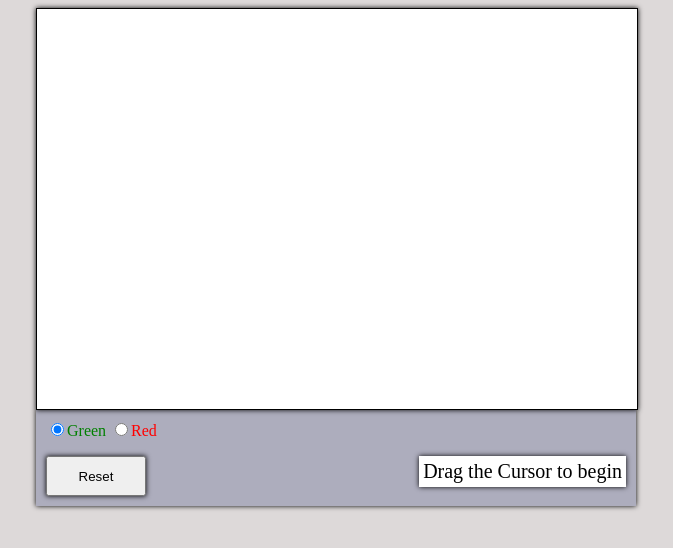
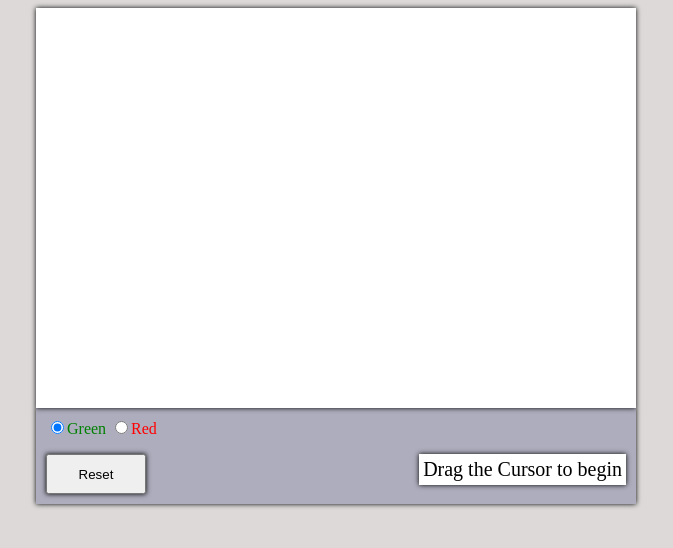
Before and after one commit to everett1989/Rectangles, a plain HTML site: page index.html in a window 1280 px wide. Both pictures are taken after a click on the button "Reset". Shown: the whole page, without its empty margins (304-977 px from the left). Drawn offline with nearby package versions, Linux system fonts and the light colour scheme.

Commit message:
Removed borderline from canvas

```diff
--- a/rectangle.css
+++ b/rectangle.css
@@ -5,9 +5,11 @@ body{
 
 canvas{
 	background:white;
-	border: 1px black solid;
+	/*border: 1px black solid;*/
 	cursor:crosshair;
 	box-shadow:0 0 5px;
+
+
 }
 
 button{
@@ -16,12 +18,23 @@ button{
 	box-shadow:0 0 5px;
 }
 
+
 .container{
 	/*background:grey;*/
 	margin-top:100px;
 	width: 600px;
 	margin: 0 auto;
 }
+/*
+.holdCanvas{
+	position: relative;
+}*/
+/*
+#canvasOverlay{
+	position:absolute;
+	height: 100%;
+	width:100%;
+}*/
 
 #selectColor{
 	/*float:left;*/
--- a/rectangle.js
+++ b/rectangle.js
@@ -55,7 +55,7 @@ $(document).ready(function(){
 	}
 
 	rectangle.prototype.getCoord = function(){ // Get coordinates of object rectangle and returns it in a dictionary
-		return  this.coord;
+		return this.coord;
 	}
 
 
@@ -122,8 +122,11 @@ $(document).ready(function(){
 
 	function drawRectangles(){ //Draws each rectangle
 		var coord;
-		$.each(rectangleObj, function(index, value) {
+		var value;
 
+		for(key in rectangleObj){
+
+			value = rectangleObj[key];
 			context.beginPath();
 			context.lineWidth="1";
 			context.strokeStyle= value.color;
@@ -139,7 +142,7 @@ $(document).ready(function(){
 				context.fillText("("+coord.topL.x+", "+(canvas.height - coord.bottomR.y)+")",coord.topL.x, coord.bottomR.y + fontSize);//bottom left point
 				context.fillText("("+coord.bottomR.x+", "+(canvas.height - coord.bottomR.y)+")",coord.bottomR.x, coord.bottomR.y + fontSize);//bottom right point
 			}
-		});
+		}
 	}
 
 	function intersectExists(){ //returns true if two rectangles intersect
```
Also changed, not shown: index.html (+1 -0 lines).
